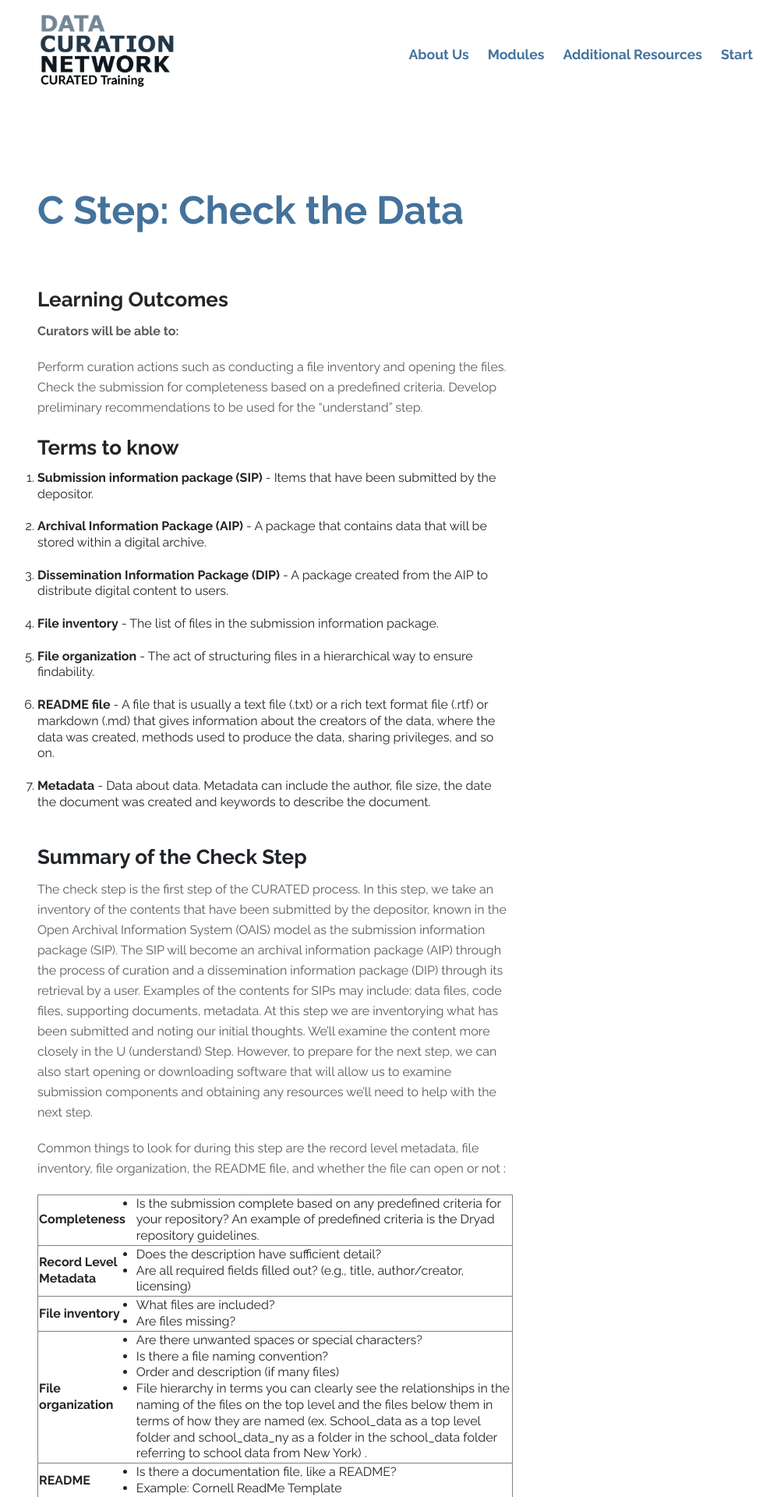
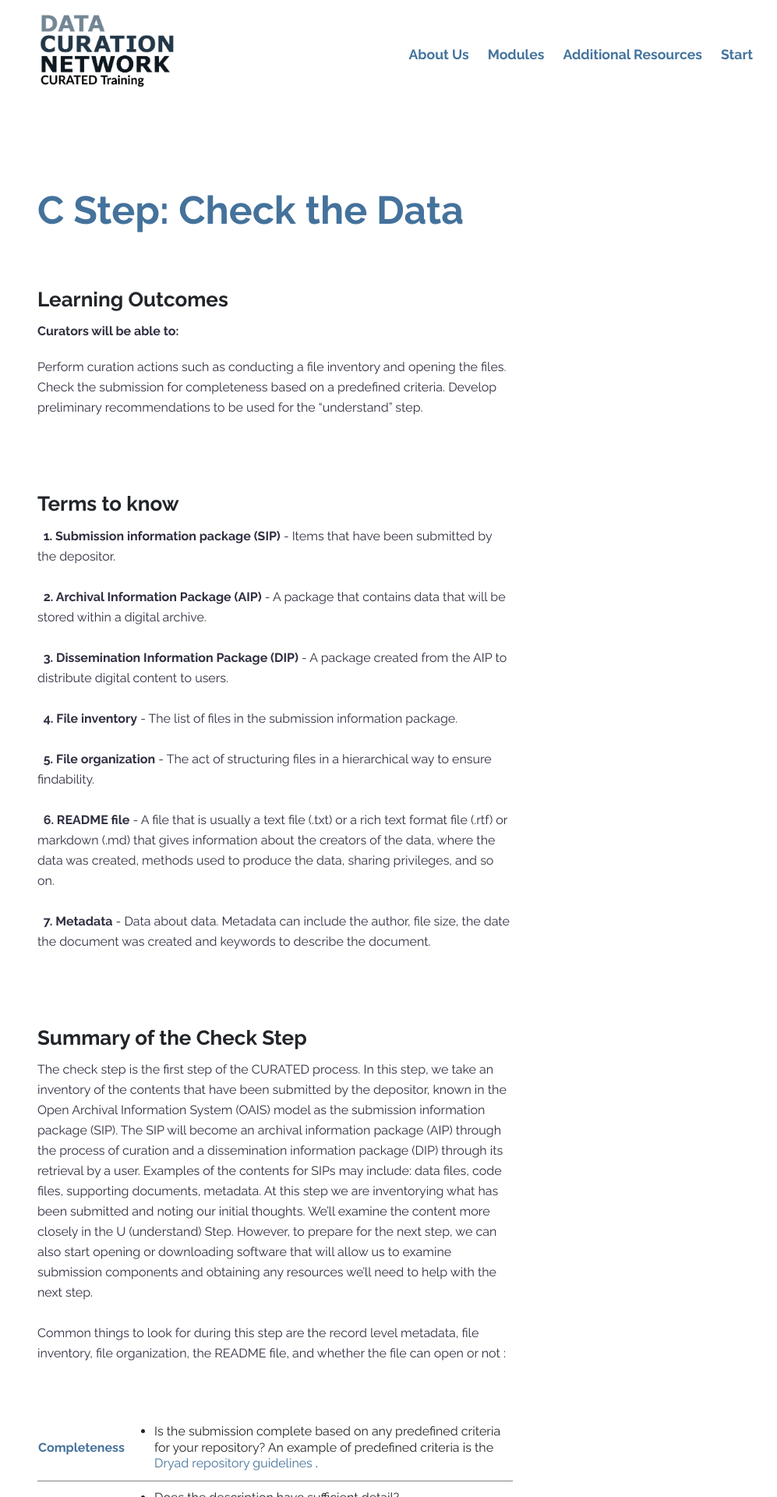
Before and after one commit to DataCurationNetwork/CURATED, a Jekyll site: the page built from _modules/module-c.md, in a window 1280 px wide. Shown: the top 1920 px of the page at 78% size, without its empty margins (127-1124 px from the left). Built offline with Jekyll 4.4.1, drawn with Linux system fonts in a browser that asks for light colours; some of the changed text lies outside the part shown.

Commit message:
Made changes to Module C

```diff
--- a/_modules/module-c.md
+++ b/_modules/module-c.md
@@ -12,124 +12,155 @@ layout: module
 Check the submission for completeness based on a predefined criteria.
 Develop preliminary recommendations to be used for the “understand” step. </p>
 
+<br>
+<br>
+
 <h2>Terms to know</h2>
-
-1. <b>Submission information package (SIP)</b> - Items that have been submitted by the depositor.
+<p>
+ <b>&nbsp;&nbsp;1. Submission information package (SIP)</b> - Items that have been submitted by the depositor.
    <br>
    <br>
-2. <b>Archival Information Package (AIP)</b> - A package that contains data that will be stored within a digital archive.
+ <b>&nbsp;&nbsp;2. Archival Information Package (AIP)</b> - A package that contains data that will be stored within a digital archive.
    <br>
    <br>
-3. <b>Dissemination Information Package (DIP)</b> - A package created from the AIP to distribute digital content to users.
+ <b>&nbsp;&nbsp;3. Dissemination Information Package (DIP)</b> - A package created from the AIP to distribute digital content to users.
    <br>
    <br>
-4. <b>File inventory</b> - The list of files in the submission information package.
+ <b>&nbsp;&nbsp;4. File inventory</b> - The list of files in the submission information package.
    <br>
    <br>
-5. <b>File organization</b> - The act of structuring files in a hierarchical way to ensure findability.
+ <b>&nbsp;&nbsp;5. File organization</b> - The act of structuring files in a hierarchical way to ensure findability.
    <br>
    <br>
-6. <b>README file</b> - A file that is usually a text file (.txt) or a rich text format file (.rtf) or markdown (.md) that gives information about the creators of the data, where the data was created, methods used to produce the data, sharing privileges, and so on.
+ <b>&nbsp;&nbsp;6. README file</b> - A file that is usually a text file (.txt) or a rich text format file (.rtf) or markdown (.md) that gives information about the creators of the data, where the data was created, methods used to produce the data, sharing privileges, and so on.
    <br>
    <br>
-7. <b>Metadata</b> - Data about data. Metadata can include the author, file size, the date the document was created and keywords to describe the document.
+ <b>&nbsp;&nbsp;7. Metadata</b> - Data about data. Metadata can include the author, file size, the date the document was created and keywords to describe the document.
+ </p>
+
 <br>
 <br>
-<br>
+
 <h2>Summary of the Check Step</h2>
+<p>
 The check step is the first step of the CURATED process. In this step, we take an inventory of the contents that have been submitted by the depositor, known in the Open Archival Information System (OAIS) model as the submission information package (SIP). The SIP will become an archival information package (AIP) through the process of curation and a dissemination information package (DIP) through its retrieval by a user. Examples of the contents for SIPs may include: data files, code files, supporting documents, metadata. At this step we are inventorying what has been submitted and noting our initial thoughts. We’ll examine the content more closely in the U (understand) Step. However, to prepare for the next step, we can also start opening or downloading software that will allow us to examine submission components and obtaining any resources we’ll need to help with the next step.
 
+<br>
+<br>
 Common things to look for during this step are the record level metadata, file inventory, file organization, the README file, and whether the file can open or not :
+</p>
 
-<table border=1 frames=hsides rules=rows>
+<br>
+
+
+<table frames=hsides rules=rows>
 <tr>
-<td><b>Completeness</b></td>
-<td><ul><li> Is the submission complete based on any predefined criteria for your repository? An example of predefined criteria is the Dryad repository guidelines.</li></ul></td>
+<td style="color:#44729B; padding-top: 2%; padding-bottom: 2%;"><b>Completeness</b></td>
+<td ><ul style="padding-top: 2%; padding-bottom: 2%; padding-left: 5%;"><li> Is the submission complete based on any predefined criteria for your repository? An example of predefined criteria is the <a href="https://datadryad.org/stash/faq#files" target="_blank"> Dryad repository guidelines </a>.</li></ul></td>
 </tr>
 <tr>
-<td><b>Record Level Metadata</b></td>
-<td><ul><li> Does the description have sufficient detail?</li>
+<td style = "color:#44729B; padding-top: 2%; padding-bottom: 2%;"><b>Record Level Metadata</b></td>
+<td><ul style="padding-top: 2%; padding-bottom: 2%; padding-left: 5%;"><li> Does the description have sufficient detail?</li>
 <li>Are all required fields filled out? (e.g., title, author/creator, licensing) </li></ul></td>
 </tr>
 <tr>
-<td><b>File inventory</b></td>
-<td><ul><li> What files are included? </li>
+<td style = "color:#44729B; padding-top: 2%; padding-bottom: 2%;"><b>File inventory</b></td>
+<td ><ul style="padding-top: 2%; padding-bottom: 2%; padding-left: 5%;"><li> What files are included? </li>
 <li> Are files missing? </li></ul></td>
 </tr>
 <tr>
-<td><b>File organization</b></td>
-<td><ul><li> Are there unwanted spaces or special characters?</li>
+<td style = "color:#44729B; padding-top: 2%; padding-bottom: 2%;"><b>File organization</b></td>
+<td><ul style="padding-top: 2%; padding-bottom: 2%; padding-left: 5%;"><li> Are there unwanted spaces or special characters?</li>
 <li> Is there a file naming convention? </li>
 <li> Order and description (if many files) </li>
 <li> File hierarchy in terms you can clearly see the relationships in the naming of the files on the top level and the files below them in terms of how they are named (ex. School_data as a top level folder and school_data_ny as a folder in the school_data folder referring to school data from New York) . </li></ul></td>
 </tr>
 <tr>
-<td><b>README</b></td>
-<td><ul><li> Is there a documentation file, like a README?</li>
-<li>Example: Cornell ReadMe Template </li></ul></td>
+<td style = "color:#44729B; padding-top: 2%; padding-bottom: 2%;"><b>README</b></td>
+<td><ul style="padding-top: 2%; padding-bottom: 2%; padding-left: 5%;"><li> Is there a documentation file, like a README?</li>
+<li>Example:  <a href="https://cornell.app.box.com/v/ReadmeTemplate" target="_blank"> Cornell ReadMe Template </a> </li></ul></td>
 </tr>
 <tr>
-<td><b>Brief file diagnostic</b></td>
-<td><ul><li> (software) Does this open? </li>
+<td style = "color:#44729B; padding-top: 2%; padding-bottom: 2%;" ><b>Brief file diagnostic</b></td>
+<td><ul style="padding-top: 2%; padding-bottom: 2%; padding-left: 5%;"><li> (software) Does this open? </li>
 <li> (code) Does this run? </li>
 <li> What version? </li></ul></td>
 </tr>
 </table>
 
 <br>
+<br>
+
 <h2>C Step Actions</h2>
-Check data files.
-Verify all metadata provided by the author and review the available documentation.
-Activity
-Materials Needed
-Dataset deposit here.
-Directions
-In this activity, using the checklist below, you will perform the C check on the provided dataset. Once you have completed this activity, feel free to run the C step on another dataset of your choosing.
+<p>
+  &nbsp;&nbsp;1.  Check data files.
+   <br>
+  &nbsp;&nbsp;2.  Verify all metadata provided by the author and review the available documentation.
 
-<h3>C Step Checklist</h3>
+   <br>
+</p>
+<br>
+<h2> Activity </h2>
 
-<table border=1 frames=hsides rules=rows>
+<h4>Materials Needed</h4>
+<p>
+  &nbsp;&nbsp;1.  Data deposit <a href="https://docs.google.com/spreadsheets/d/1u3jdZ6Pq2IImxeddOQjWE1Y_7ssUTY0V/edit#gid=1453514557" target="_blank">here</a>.
+   <br>
+   <br>
+</p>
+
+<h4>Directions</h4>
+<p>
+    In this activity, using the checklist below, you will perform the C check on the <a href="https://docs.google.com/spreadsheets/d/1u3jdZ6Pq2IImxeddOQjWE1Y_7ssUTY0V/edit#gid=1453514557" target="_blank">provided dataset</a>. Once you have completed this activity, feel free to run the C step on another dataset of your choosing.
+</p>
+<br>
+
+
+<h2>C Step Checklist</h2>
+<br>
+
+<table frames=hsides rules=rows>
 <th>C Step Number</th>
 <th>C Step</th>
 <th>Yes/No/NA</th>
 <tr>
-<td>C1</td>
-<td>Files open as expected?</td>
-<td><input type="checkbox"></td>
+<td  style="padding-top: 1%; padding-bottom: 1%;">C1</td>
+<td  style="padding-top: 1%; padding-bottom: 1%;">Files open as expected?</td>
+<td style="padding-top: 1%; padding-bottom: 1%;"><input type="checkbox">&nbsp;&nbsp;&nbsp; <input type="checkbox">&nbsp;&nbsp;&nbsp; <input type="checkbox"></td>
 </tr>
 <tr>
-<td>C2</td>
-<td>Code runs as expected?</td>
-<td><input type="checkbox"></td>
+<td style="padding-top: 1%; padding-bottom: 1%;">C2</td>
+<td style="padding-top: 1%; padding-bottom: 1%;">Code runs as expected?</td>
+<td style="padding-top: 1%; padding-bottom: 1%;"><input type="checkbox">&nbsp;&nbsp;&nbsp; <input type="checkbox">&nbsp;&nbsp;&nbsp; <input type="checkbox"></td>
 </tr>
 <tr>
-<td>C3</td>
-<td>Metadata has all required fields filled out such as the title, author, and licensing information.</td>
-<td><input type="checkbox"></td>
+<td style="padding-top: 1%; padding-bottom: 1%;">C3</td>
+<td style="padding-top: 1%; padding-bottom: 1%;">Metadata has all required fields filled out such as the title, author, and licensing information.</td>
+<td style="padding-top: 1%; padding-bottom: 1%;"><input type="checkbox">&nbsp;&nbsp;&nbsp; <input type="checkbox">&nbsp;&nbsp;&nbsp; <input type="checkbox"></td>
 </tr>
 <tr>
-<td>C4</td>
-<td>Is there any documentation?</td>
-<td><input type="checkbox"></td>
+<td style="padding-top: 1%; padding-bottom: 1%;">C4</td>
+<td style="padding-top: 1%; padding-bottom: 1%;">Is there any documentation?</td>
+<td style="padding-top: 1%; padding-bottom: 1%;"><input type="checkbox">&nbsp;&nbsp;&nbsp; <input type="checkbox">&nbsp;&nbsp;&nbsp; <input type="checkbox"></td>
 </tr>
 <tr>
-<td>C5</td>
-<td>Are there human participant data present?</td>
-<td><input type="checkbox"></td>
+<td style="padding-top: 1%; padding-bottom: 1%;">C5</td>
+<td style="padding-top: 1%; padding-bottom: 1%;">Are there human participant data present?</td>
+<td style="padding-top: 1%; padding-bottom: 1%;"><input type="checkbox">&nbsp;&nbsp;&nbsp; <input type="checkbox">&nbsp;&nbsp;&nbsp; <input type="checkbox"></td>
 </tr>
 <tr>
-<td>C6</td>
-<td>Do the file names have unwanted spaces or characters?</td>
-<td><input type="checkbox"></td>
+<td style="padding-top: 1%; padding-bottom: 1%;">C6</td>
+<td style="padding-top: 1%; padding-bottom: 1%;">Do the file names have unwanted spaces or characters?</td>
+<td style="padding-top: 1%; padding-bottom: 1%;"><input type="checkbox">&nbsp;&nbsp;&nbsp; <input type="checkbox">&nbsp;&nbsp;&nbsp; <input type="checkbox"></td>
 </tr>
 <tr>
-<td>C7</td>
-<td>Is there a file hierarchy in place?</td>
-<td><input type="checkbox"></td>
+<td style="padding-top: 1%; padding-bottom: 1%;">C7</td>
+<td style="padding-top: 1%; padding-bottom: 1%;">Is there a file hierarchy in place?</td>
+<td style="padding-top: 1%; padding-bottom: 1%;"><input type="checkbox">&nbsp;&nbsp;&nbsp; <input type="checkbox">&nbsp;&nbsp;&nbsp; <input type="checkbox"></td>
 </tr>
 <tr>
-<td>C8</td>
-<td>Is there a file naming convention?</td>
-<td><input type="checkbox"></td>
+<td style="padding-top: 1%; padding-bottom: 1%;">C8</td>
+<td style="padding-top: 1%; padding-bottom: 1%;">Is there a file naming convention?</td>
+<td style="padding-top: 1%; padding-bottom: 1%;"><input type="checkbox">&nbsp;&nbsp;&nbsp; <input type="checkbox">&nbsp;&nbsp;&nbsp; <input type="checkbox"></td>
 </tr>
 </table>
--- a/_sass/components/_type.scss
+++ b/_sass/components/_type.scss
@@ -1,6 +1,6 @@
 p {
   line-height: 26px;
-  color: $steel;
+  color: $black;
   font-family: $font-family-base;
   margin-bottom: 20px;
 }
```
Also changed, not shown: about.md (+2 -2 lines).
